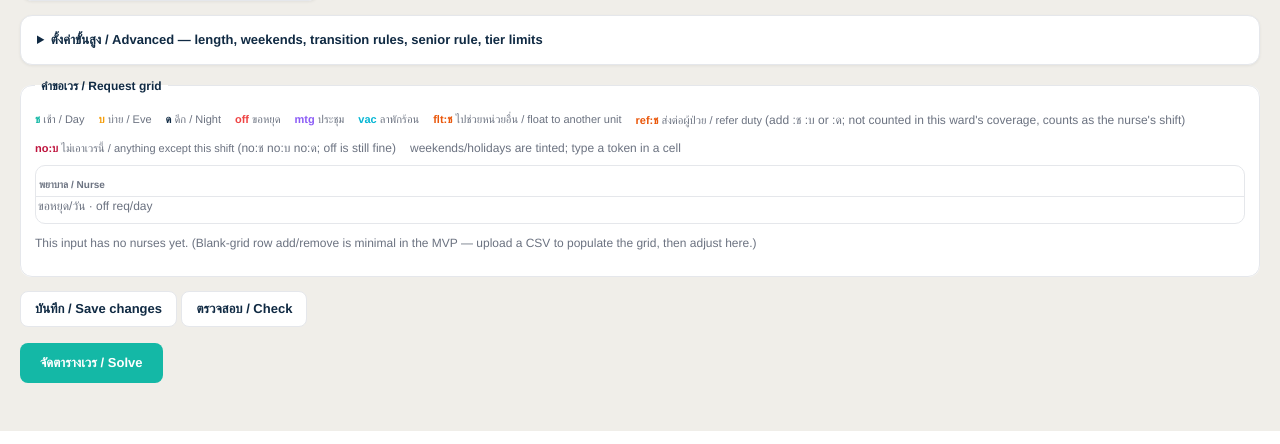
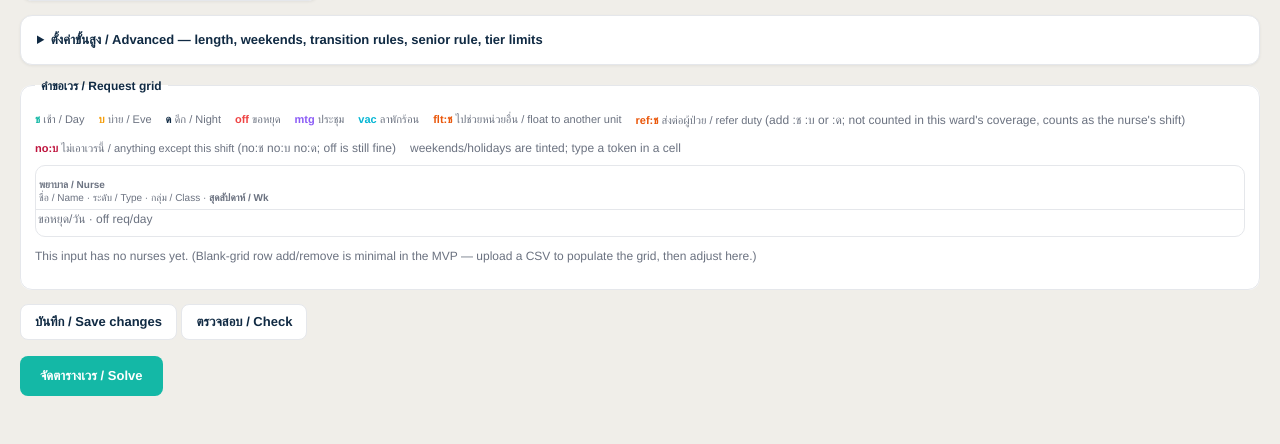
Before and after one commit to Bim3264/shiftwork, a FastAPI app: template webapp/web/templates/edit_input.html in a window 1280 px wide. Shown: the part 771-1215 px from the top of the page. Run offline with FastAPI, Linux system fonts and the light colour scheme; the template is opened without the code that fills it, so the values that code supplies are empty; some libraries are stand-ins or nearby versions.

Commit message:
Label the nurse-column controls so the weekend-shift field is findable
Bim could not find the senior weekend-shift option. It was rendering
correctly, but four controls share the nurse cell -- active, name, Type,
Class and the weekend count -- under a single header reading only
"พยาบาล / Nurse". The weekend box was an unlabelled 38px input whose
only hint was a "wk" placeholder, so in practice the feature did not
exist for anyone who had not read the template.

The header now names each control in order. The Type input also grows
from 44px to 60px: it was truncating "senior" to "senic", which hid the
one value that drives every senior rule.

Found by rendering the page rather than reading the HTML -- the agent
that added the control flagged it as the one thing it had not checked
in a browser.

Co-Authored-By: Claude Opus 5 <noreply@anthropic.com>

```diff
--- a/webapp/web/templates/edit_input.html
+++ b/webapp/web/templates/edit_input.html
@@ -314,7 +314,15 @@
     <table class="grid">
       <thead>
         <tr>
-          <th class="namecell">พยาบาล / Nurse</th>
+          {# Four controls share this one cell, so name them here — without these
+             sub-labels the Class select and the weekend-shift box are just
+             unexplained boxes and nobody finds them. #}
+          <th class="namecell">พยาบาล / Nurse
+            <div class="muted" style="font-weight:400;font-size:10px;line-height:1.3">
+              ชื่อ / Name · ระดับ / Type · กลุ่ม / Class ·
+              <b title="Senior only: how many weekends she works a Day shift (Sat OR Sun, solver picks). Blank or 0 = off every weekend.">สุดสัปดาห์ / Wk</b>
+            </div>
+          </th>
           {% for d in days %}
           <th class="{% if d in settings.weekends or d in settings.get('holidays', []) or d in settings.get('saturdays', []) or d in settings.get('sundays', []) %}wknd{% endif %}">{{ d }}</th>
           {% endfor %}
@@ -330,8 +338,11 @@
                  title="Uncheck to disable this nurse (kept, but not scheduled)"
                  {% if nurse.active %}checked{% endif %}>
           <input type="text" name="name_{{ r }}" value="{{ nurse.name }}" style="width:78px">
+          {# 44px truncated "senior" to "senic", which made the one Type value
+             that drives the senior rules unreadable. #}
           <input type="text" name="type_{{ r }}" value="{{ nurse.type }}"
-                 style="width:44px" placeholder="type">
+                 style="width:60px" placeholder="type"
+                 title="senior / new — blank for an ordinary nurse">
           <select name="class_{{ r }}" title="Staff class: RN, or PN/NA (practical nurse / nurse aide)"
                   style="width:56px;font-size:11px">
             <option value="" {% if not nurse.staff_class %}selected{% endif %}>—</option>
```
